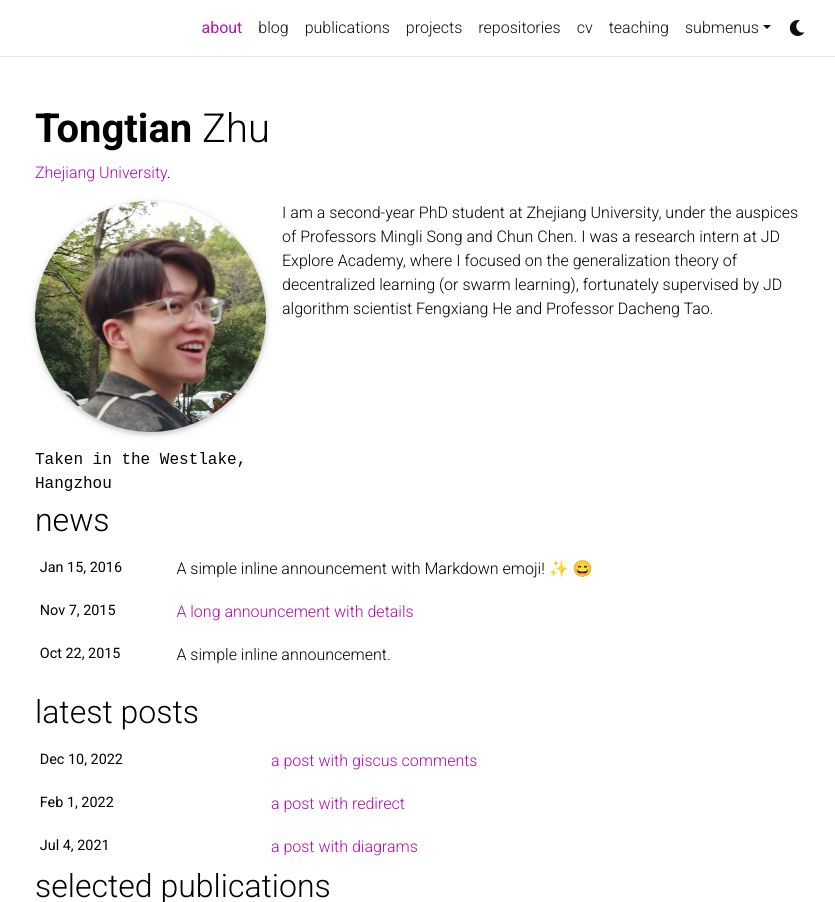
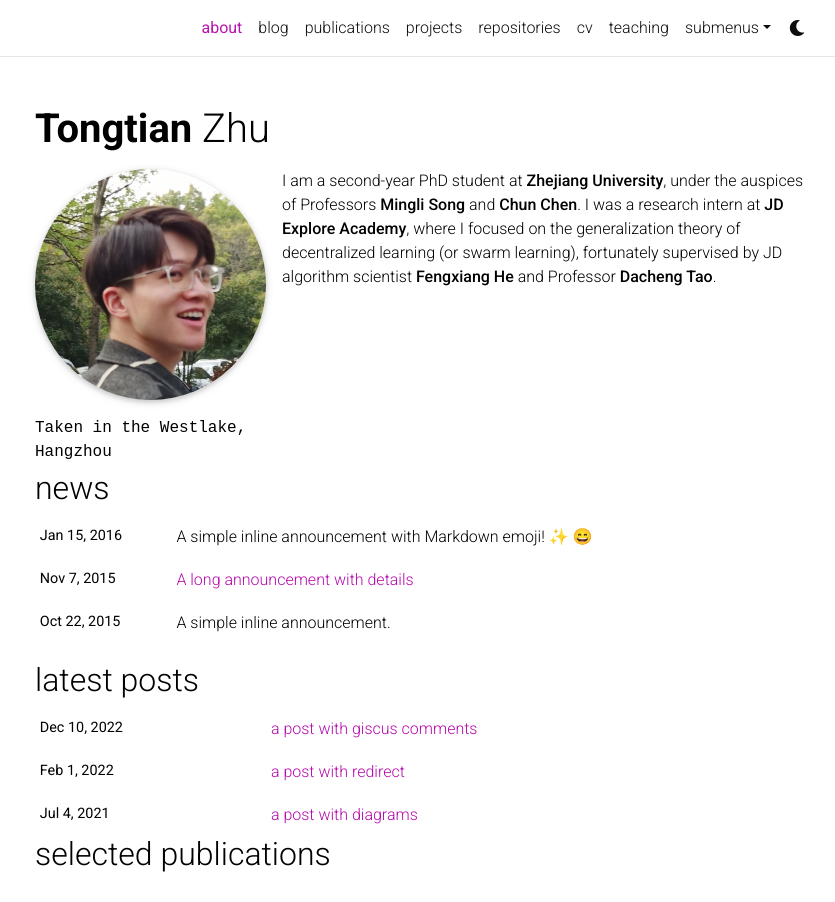
Before and after one commit to Raiden-Zhu/Raiden-Zhu.github.io, a Jekyll site: the page built from _pages/about.md, in a window 1280 px wide and 1223 px high, cut to the strip 0-902 px from the top of the window. Shown: the whole strip, without its empty margins (220-1055 px from the left). Built offline with Jekyll 4.4.1, drawn with Linux system fonts in a browser that asks for light colours; full-size pictures stand in for the smaller copies a plugin makes; emoji names are drawn with the system emoji font; comment, search, counter and statistics services are not loaded; a style sheet for code colours, icons or effects is not loaded.

Commit message:
Update about.md

```diff
--- a/_pages/about.md
+++ b/_pages/about.md
@@ -2,7 +2,7 @@
 layout: about
 title: about
 permalink: /
-subtitle: <a href='https://www.zju.edu.cn/english/'>Zhejiang University</a>.
+subtitle: # <a href='https://www.zju.edu.cn/english/'>Zhejiang University</a>.
 
 profile:
   align: left
@@ -17,7 +17,7 @@
 social: true  # includes social icons at the bottom of the page
 ---
 
-I am a second-year PhD student at Zhejiang University, under the auspices of Professors Mingli Song and Chun Chen. I was a research intern at JD Explore Academy, where I focused on the generalization theory of decentralized learning (or swarm learning), fortunately supervised by JD algorithm scientist Fengxiang He and Professor Dacheng Tao.
+I am a second-year PhD student at [**Zhejiang University**](https://www.zju.edu.cn/english/), under the auspices of Professors [**Mingli Song**](https://person.zju.edu.cn/en/msong) and [**Chun Chen**](https://person.zju.edu.cn/en/0082004). I was a research intern at [**JD Explore Academy**](https://corporate.jd.com/), where I focused on the generalization theory of decentralized learning (or swarm learning), fortunately supervised by JD algorithm scientist [**Fengxiang He**](https://fengxianghe.github.io/) and Professor [**Dacheng Tao**](https://www.sydney.edu.au/engineering/about/our-people/academic-staff/dacheng-tao.html).
 
 <!-- Write your biography here. Tell the world about yourself. Link to your favorite [subreddit](http://reddit.com). You can put a picture in, too. The code is already in, just name your picture `prof_pic.jpg` and put it in the `img/` folder.
 
```
